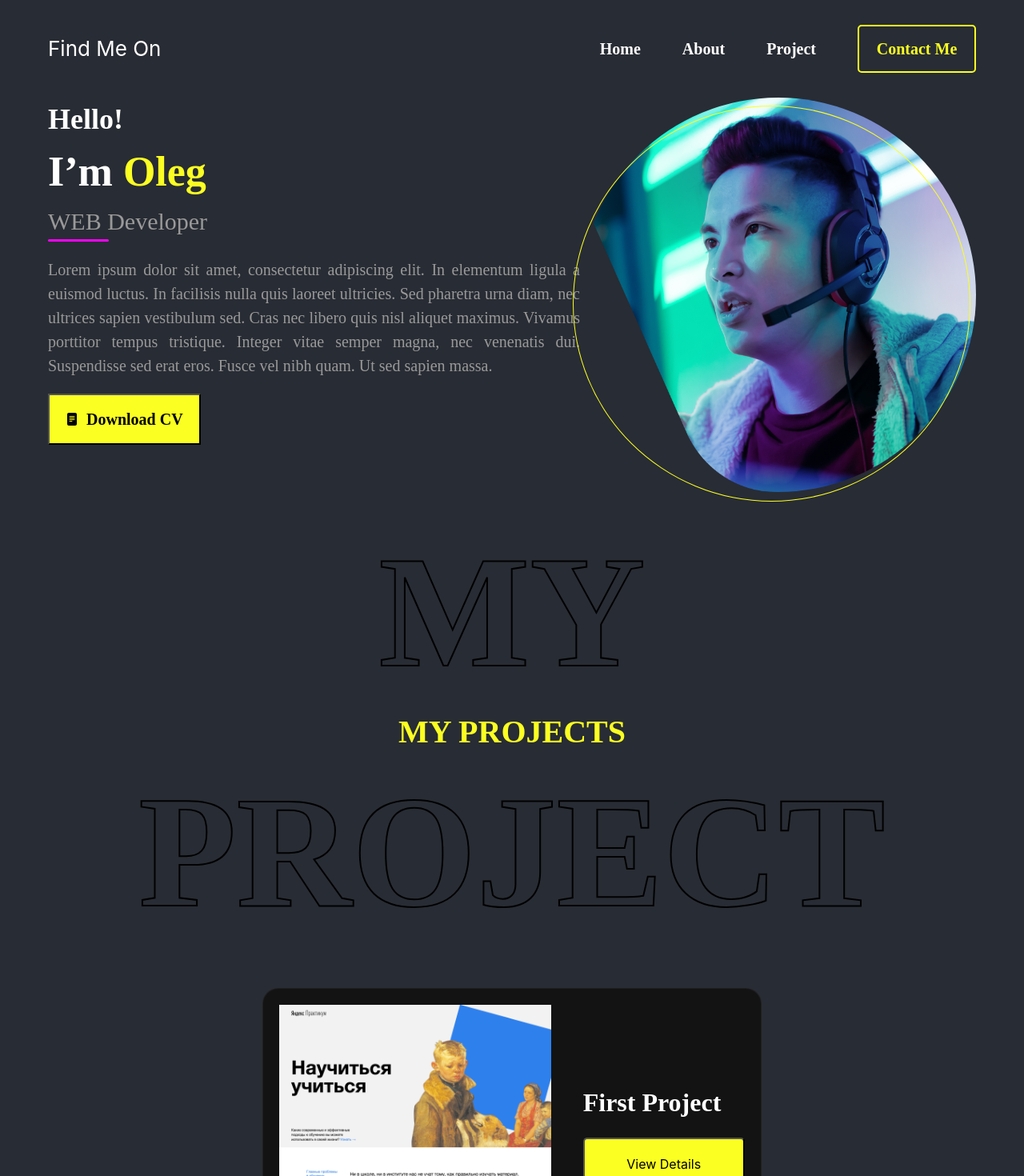
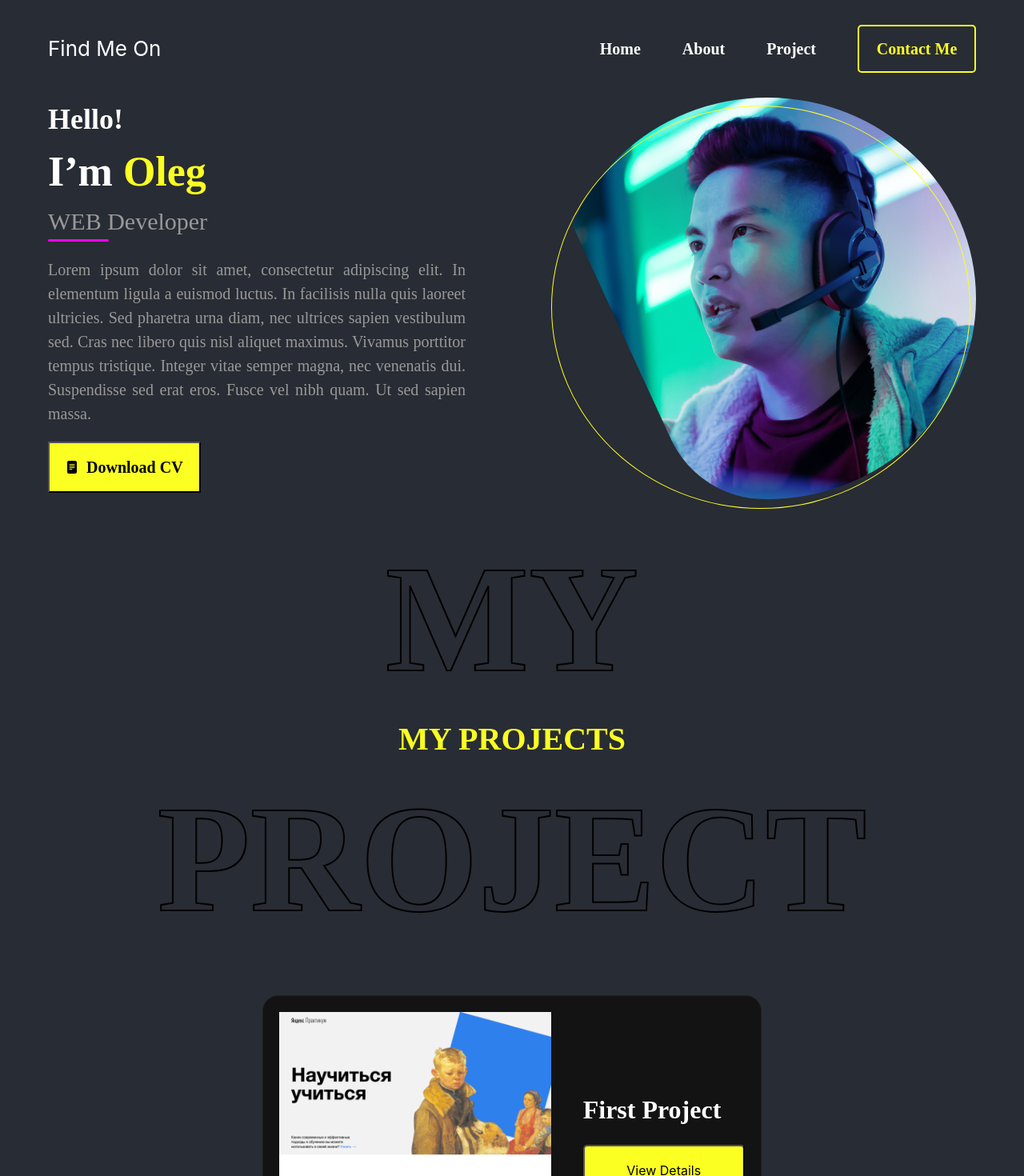
Before and after one commit to zTironz/tiron.dev, a React (Create React App) app: page / in a window 1280 px wide. Shown: the top 1470 px of the page at 80% size. Built offline with nearby package versions, Linux system fonts and the light colour scheme.

Commit message:
style changes

```diff
--- a/src/App.css
+++ b/src/App.css
@@ -59,7 +59,13 @@ border-radius: 5px;
 
 .hero {
   display: flex;
+  justify-content: space-between;
+  gap: 20px;
   margin-top: 20px;
+}
+
+.hero__texts {
+  width: 45%;
 }
 
 .hero__text {
@@ -132,11 +138,13 @@ color: #000000;
 .hero__wrapper {
   position: relative;
     display: flex;
+    width: 45%;
+    height: 45%;
 }
 
 .hero__img {
-  width: 495px;
-  height: 493px;
+  width: 100%;
+  height: 100%;
   border-radius: 50%;
 }
 
@@ -174,7 +182,7 @@ color: #FBFF22;
   font-family: 'Poppins';
 font-style: normal;
 font-weight: 600;
-font-size: 200px;
+font-size: 190px;
 line-height: 300px;
 display: flex;
 align-items: center;
--- a/src/components/Hero.jsx
+++ b/src/components/Hero.jsx
@@ -4,7 +4,7 @@ import CV from '../images/cv.svg'
 const Hero = () => {
     return (
         <section className='hero'>
-            <div>
+            <div className='hero__texts'>
             <h3 className='hero__text'>Hello!</h3>
             <h1 className='hero__title'>I’m <span className='hero__name'>Oleg</span></h1>
             <h3 className='hero__prof'>WEB Developer</h3>
```
